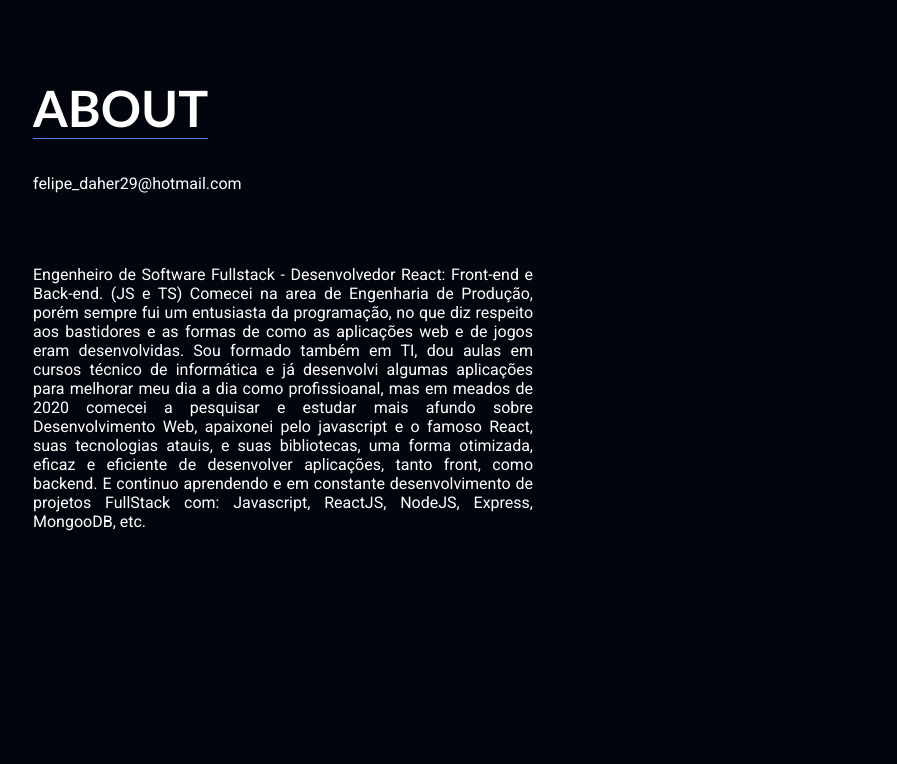
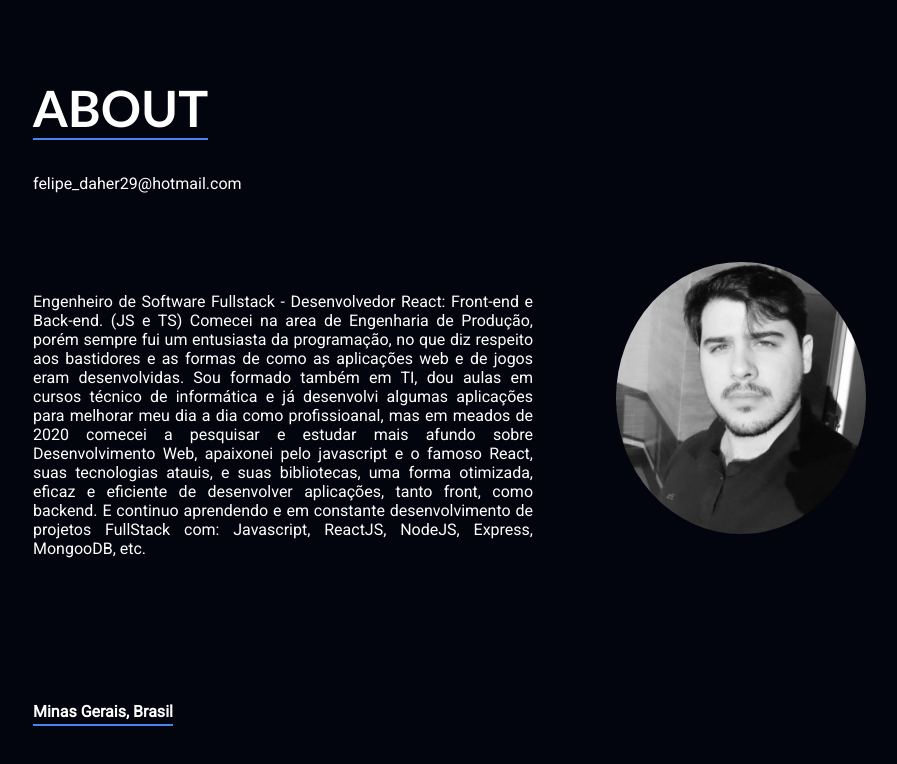
Before and after one commit to feDaher/sitePortifolio, a Next.js app: page / in a window 1280 px wide. Shown: the part 802-1566 px from the top of the page, without its empty margins (267-1164 px from the left). Built offline with nearby package versions, Linux system fonts and the light colour scheme.

Commit message:
about responsivo

```diff
--- a/src/components/About.jsx
+++ b/src/components/About.jsx
@@ -8,6 +8,12 @@ const StyledContainer = styled.div`
   padding-left: 300px;
   height: 100vh;
   position: relative;
+  @media(max-width: 1200px) {
+    padding-left: 200px;
+  }
+  @media(max-width: 1000px) {
+    padding-left: 50px;
+  }
 `
 const Title = styled.span`
   font-size: 50px;
@@ -16,7 +22,7 @@ const Title = styled.span`
   color: white;
   position: absolute;
   top: 10%;
-  border-bottom: 1px solid #4D82ED;
+  border-bottom: 2px solid #4D82ED;
 `
 const StyledEmail = styled.p`
   color: white;
@@ -28,7 +34,39 @@ const StyledAbout = styled.p`
   text-align: justify;
   text-align-last: left;
   color: white;
+  position: absolute;
+  margin-top: 30px;
+  @media(max-width: 580px) {
+    font-size: 15px;
+    width: 350px;
+  }
 `
+const H4 = styled.h4`
+  display: flex;
+  color: white;
+  position: absolute;
+  bottom: 9%;
+  border-bottom: 2px solid #4D82ED;
+  padding-bottom: 3px;
+`
+const StyledImg = styled.img`
+  display: flex;
+  width: 250px;
+  float: right;
+  position: relative;
+  border-radius: 50%;
+  margin-right: 15%;
+  @media(max-width: 1200px) {
+    margin-right: 10%;
+  }
+  @media(max-width: 1000px) {
+    margin-right: 5%;
+  }
+  @media(max-width: 865px) {
+    opacity: 0;
+  }
+`
+
 const About = () => {
   return (
     <StyledContainer id="about">
@@ -38,6 +76,11 @@ const About = () => {
         <StyledAbout>Engenheiro de Software Fullstack - Desenvolvedor React: Front-end e Back-end. (JS e TS)
         Comecei na area de Engenharia de Produção, porém sempre fui um entusiasta da programação, no que diz respeito aos bastidores e as formas de como as aplicações web e de jogos eram desenvolvidas. Sou formado também em TI, dou aulas em cursos técnico de informática e já desenvolvi algumas aplicações para melhorar meu dia a dia como profissioanal, mas em meados de 2020 comecei a pesquisar e estudar mais afundo sobre Desenvolvimento Web, apaixonei pelo javascript e o famoso React, suas tecnologias atauis, e suas bibliotecas, uma forma otimizada, eficaz e eficiente de desenvolver aplicações, tanto front, como backend. E continuo aprendendo e em constante desenvolvimento de projetos FullStack com: Javascript, ReactJS, NodeJS, Express, MongooDB, etc.</StyledAbout>
       </div>
+      <div>
+        <StyledImg src="fotoBnW.jpg"/>
+      </div>
+      <H4>Minas Gerais, Brasil</H4>
+
     </StyledContainer>
   )
 }
--- a/src/components/Nav.jsx
+++ b/src/components/Nav.jsx
@@ -11,7 +11,7 @@ const StyledNav = styled.nav`
   position: absolute;
   background: transparent;
   position: fixed;
-  transition: 1.5s ease-out;
+  transition: 1s ease-out;
   &.scroll{
     background-color: #212A3B;
     opacity: 0.8;
```
Also changed, not shown: public/fotoBnW.jpg (added).
